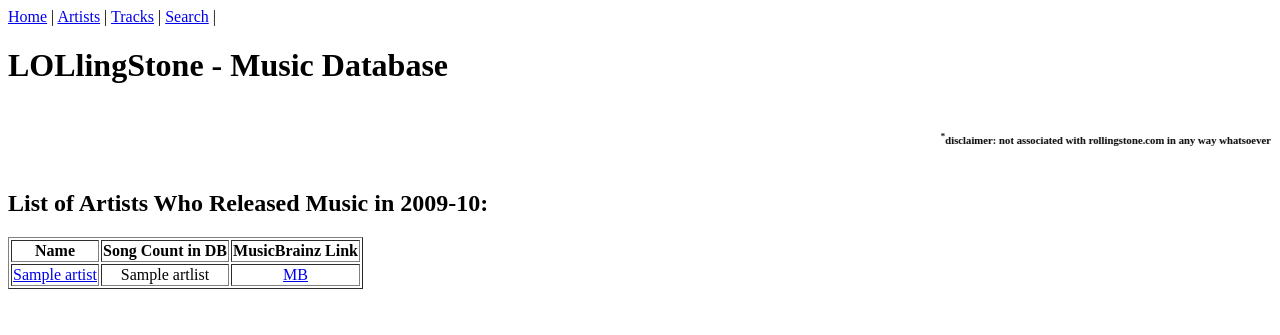
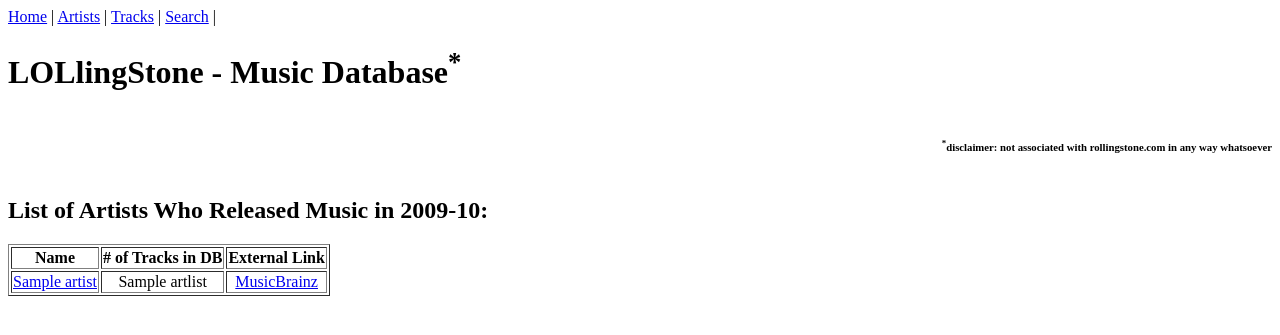
Before and after one commit to topherlee/music-db-webapp, a Flask app: template templates/artists.html in a window 1280 px wide. Shown: the top 335 px of the page. Run offline with Flask 2, Linux system fonts and the light colour scheme; the template is opened without the code that fills it: most values are stand-ins (such as "Sample title", 1, 10 or a date in 2020).

Commit message:
html cleanup

```diff
--- a/app.py
+++ b/app.py
@@ -68,7 +68,7 @@ def tracks():
         filters = (",").join(letter)
     tracks = cursor.fetchall()
     cursor.close()
-    return render_template('tracks.html', title='Tracks List', filters=filters, letter=letter, tracks=tracks, year=year, sum=sum)
+    return render_template('tracks.html', title='Tracklist', filters=filters, letter=letter, tracks=tracks, year=year, sum=sum)
 
 @app.route('/search', methods = ["GET", "POST"])
 def search():
@@ -106,10 +106,11 @@ def artist_details(id):
     cursor.execute('SELECT * FROM tracklists WHERE artist_id = ? ORDER BY track_name', (id,))
     tracks = cursor.fetchall()
     artist = tracks[0][2]
+    song_count = len(tracks)
     cursor.execute('SELECT * FROM artists WHERE artist_id = ?', (id,))
     artist_detail = cursor.fetchall()
     cursor.close()
-    return render_template('artist_details.html', title=f'{artist} - Artist Details', tracks=tracks, artist_detail=artist_detail)
+    return render_template('artist_details.html', title=f'{artist} - Artist Details', tracks=tracks, song_count=song_count, artist_detail=artist_detail)
 
 
 if __name__ == '__main__':
--- a/templates/artist_details.html
+++ b/templates/artist_details.html
@@ -1,7 +1,10 @@
 {% extends "layout.html" %}
 {% block content %}
 <h2 align="center" title="Artist name: {{ tracks[0]['artist_name'] }}">{{ tracks[0]["artist_name"] }}</h2>
-<a href = 'https://musicbrainz.org/artist/{{ artist_detail[0]["artist_mbid"] }}' title = 'Go to {{ tracks[0]["artist_name"] }}&#39s MusicBrainz Page'><p align="center">MusicBrainz</p></a>
+<p align="center">
+    Number of Tracks in Database: {{ song_count }} |
+    <a href = 'https://musicbrainz.org/artist/{{ artist_detail[0]["artist_mbid"] }}' title = 'Go to {{ tracks[0]["artist_name"] }}&#39s MusicBrainz Page'>MusicBrainz</a>
+</p>
 {% for track in tracks %}
 Year: {{ track["year"] }} |
 Title: <a href = 'https://www.youtube.com/results?search_query={{ track["track_name"] + " " + tracks[0]["artist_name"] }}' title='Search {{ track["track_name"] }} on YouTube'>{{ track["track_name"] }}</a> |
--- a/templates/artists.html
+++ b/templates/artists.html
@@ -4,14 +4,14 @@
 <table border = "1">
     <tr>
         <th>Name</th>
-        <th>Song Count in DB</th>
-        <th>MusicBrainz Link</th>
+        <th># of Tracks in DB</th>
+        <th>External Link</th>
     </tr>
     {% for artist in artist_names %}
     <tr>
         <td><a href = {{ url_for('artist_details', id=(artist["artist_id"])) }}>{{ artist["artist_name"] }}</a></td>
         <td align="center">{{ artlist[artist["artist_name"]] }}</td>
-        <td align="center"><a href = 'https://musicbrainz.org/artist/{{ artist["artist_mbid"] }}' title = 'Link to {{ artist["artist_name"] }}&#39s MusicBrainz Page'>MB</a></td>
+        <td align="center"><a href = 'https://musicbrainz.org/artist/{{ artist["artist_mbid"] }}' title = 'Link to {{ artist["artist_name"] }}&#39s MusicBrainz Page'>MusicBrainz</a></td>
     </tr>
     {% endfor %}
 </table>
--- a/templates/layout.html
+++ b/templates/layout.html
@@ -12,7 +12,7 @@
         <a href={{ url_for('tracks') }} title="Tracks List"> Tracks</a> |
         <a href={{ url_for('search') }} title="Search">Search</a> |
         <br>
-        <h1 title="Not your #1 source for the latest music news">LOLlingStone - Music Database</h1>
+        <h1 title="Not your #1 source for the latest music news">LOLlingStone - Music Database<sup>*</sup></h1>
         <marquee behavior="alternate"><h6><sup>*</sup>disclaimer: not associated with rollingstone.com in any way whatsoever</h6></marquee>
         {% block content %}{% endblock content %}
     </body>
--- a/templates/tracks.html
+++ b/templates/tracks.html
@@ -2,7 +2,7 @@
 {% block content %}
 <form action="/tracks" method="post">
     <fieldset>
-        <legend>Filter Tracklist By:</legend>
+        <legend>Filter Tracklist by:</legend>
         Release Year:
         <input type="radio" checked="checked" name="year" id="2009" value="2009">2009
         <input type="radio" required="required" name="year" id="2010" value="2010">2010
```
